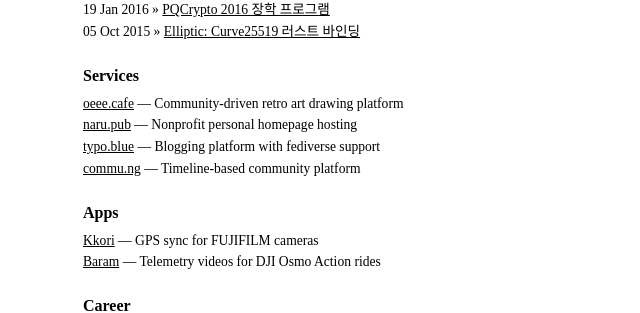
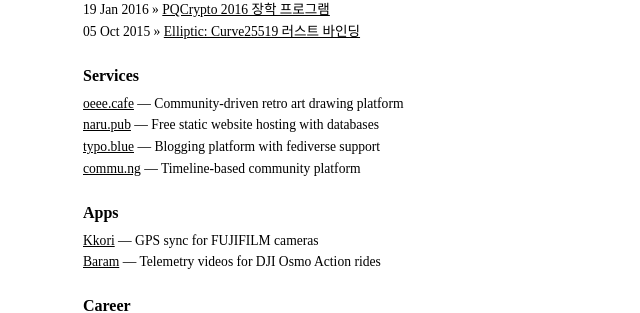
Before and after one commit to limeburst/limeburst.github.io, a Jekyll site: the page built from index.html, in a window 1280 px wide. Shown: the part 430-743 px from the top of the page, without its empty margins (317-957 px from the left). Built offline with Jekyll 4.4.1, drawn with Linux system fonts in a browser that asks for light colours.

Commit message:
Update naru.pub description

```diff
--- a/index.html
+++ b/index.html
@@ -56,7 +56,7 @@
   <h2>Services</h2>
   <ul>
     <li><a href="https://oeee.cafe">oeee.cafe</a> — Community-driven retro art drawing platform</li>
-    <li><a href="https://naru.pub">naru.pub</a> — Nonprofit personal homepage hosting</li>
+    <li><a href="https://naru.pub">naru.pub</a> — Free static website hosting with databases</li>
     <li><a href="https://typo.blue">typo.blue</a> — Blogging platform with fediverse support</li>
     <li><a href="https://commu.ng">commu.ng</a> — Timeline-based community platform</li>
   </ul>
```
